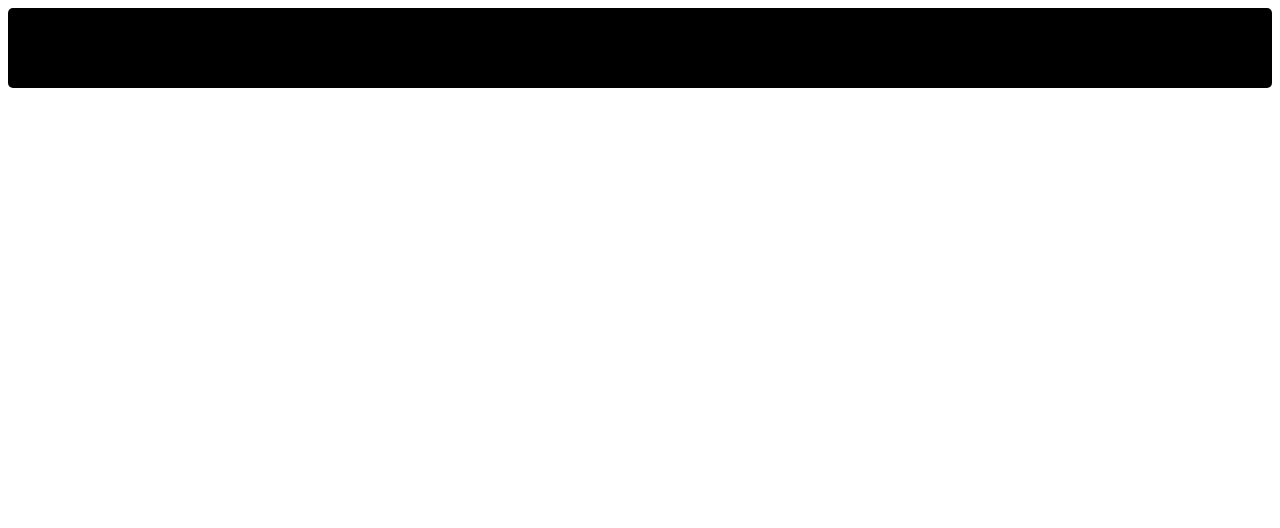
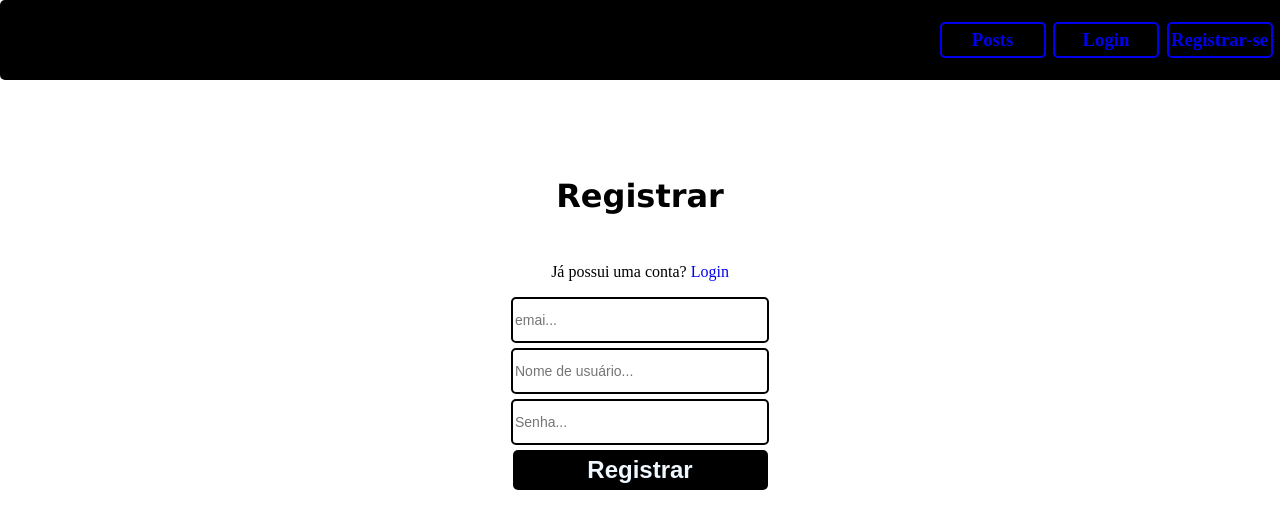
Before and after one commit to DaviFerrarezze/Blog_Xgrow, a React (Create React App) app: page /Register in a window 1280 px wide. Shown: the top 528 px of the page. Built offline with nearby package versions, Linux system fonts and the light colour scheme.

Commit message:
Parte bruta ok, agora é só enfeitar

```diff
--- a/src/App.jsx
+++ b/src/App.jsx
@@ -1,14 +1,12 @@
 import React from "react";
 import "./App.css";
 import RoutesFunction from "./Routes/routes";
-import Header from './Header'
 
 
 
 function App() {
   return (
     <div className="App">
-       <Header />
        <RoutesFunction/>
     </div>
   );
--- a/src/Header/header.css
+++ b/src/Header/header.css
@@ -3,4 +3,28 @@
     width: 100%;
     height: 80px;
     border-radius: 5px;
+    display: flex;
+    align-items: center;
+    justify-content: flex-end;
+    padding-right: 5px;
 }
+
+.Button{
+    display: flex;
+    align-items: center;
+    justify-content: center;
+    background-color: rgb(0, 0, 0);
+    width: 100px;
+    border-radius: 5px;
+    text-align: center;
+    height: 30px;
+    line-height: 0px;
+    border: 2px solid;
+    padding: 1px;
+    margin-right: 7.5px;
+}
+.Button:hover{
+    border: 2px solid gray;
+    background-color: gray;
+    cursor: pointer;
+}
--- a/src/Header/header.jsx
+++ b/src/Header/header.jsx
@@ -1,8 +1,27 @@
 import React from "react";
 import './header.css'
+import { Link } from "react-router-dom";
 
 function Header() {
-    return <header className="Header"></header>
+    return(
+    <header className="Header">
+      <Link to={`/`} style={{ textDecoration: "none" }}>
+        <div className='Button'>
+          <h3>Posts</h3>
+        </div>
+        </Link>
+        <Link to={`/Login/`} style={{ textDecoration: "none" }}>
+        <div className='Button'>
+          <h3>Login</h3>
+        </div>
+        </Link>
+        <Link to={`/Register/`} style={{ textDecoration: "none" }}>
+        <div className='Button'>
+          <h3>Registrar-se</h3>
+        </div>
+      </Link>
+    </header>
+    )
 }
 
 export default Header;
--- /dev/null
+++ b/src/Login/index.js
@@ -0,0 +1 @@
+export { default } from './login'
--- /dev/null
+++ b/src/Login/login.css
@@ -0,0 +1,47 @@
+body {
+    align-items: center;
+    justify-content: center;
+    margin: 0;
+}
+
+.Login {
+    width: 100%;
+    height: 60vh;
+    background-color: rgb(255, 255, 255);
+    display: flex;
+    flex-direction: column;
+    justify-content: center;
+    align-items: center;
+    border-radius: 5px;
+}
+
+.LoginInputs{
+    width: 250px;
+    height: 40px;
+    border: 2px solid rgb(0, 0, 0);
+    font-size: 14px;
+    border-radius: 5px;
+    display: block;
+    margin-bottom: 5px;
+}
+
+.LoginButton {
+    width: 255px;
+    height: 40px;
+    font-size: 16px;
+    border-radius: 5px;
+    margin-bottom: 5px;
+    background-color: black;
+    display: flex;
+    justify-content: center;
+    align-items: center;
+}
+.LoginButton > h2 {
+    color: aliceblue;
+    font-family: Arial, Helvetica, sans-serif;
+}
+
+.LoginText {
+    font-size: xx-large;
+    font-family:'Lucida Sans', 'Lucida Sans Regular', 'Lucida Grande', 'Lucida Sans Unicode', Geneva, Verdana, sans-serif;
+}
--- /dev/null
+++ b/src/Login/login.jsx
@@ -0,0 +1,17 @@
+import React from "react";
+import './login.css'
+import { Link } from "react-router-dom";
+
+function LoginPage() {
+    return(
+        <div className="Login">
+            <h3 className="LoginText">Login</h3>
+            <p>Novo no site? <Link to={`/Register`} style={{ textDecoration: "none" }}>Registrar</Link></p>
+            <input type="text" className="LoginInputs" placeholder="Nome de usuário..." />
+            <input type="text" className="LoginInputs" placeholder="Senha..." />
+            <div className="LoginButton"><h2>Login</h2></div>
+        </div>
+    )
+}
+
+export default LoginPage;
--- /dev/null
+++ b/src/Register/index.js
@@ -0,0 +1 @@
+export { default } from './register'
--- /dev/null
+++ b/src/Register/register.css
@@ -0,0 +1,47 @@
+body {
+    align-items: center;
+    justify-content: center;
+    margin: 0;
+}
+
+.Register {
+    width: 100%;
+    height: 60vh;
+    background-color: rgb(255, 255, 255);
+    display: flex;
+    flex-direction: column;
+    justify-content: center;
+    align-items: center;
+    border-radius: 5px;
+}
+
+.RegisterInputs{
+    width: 250px;
+    height: 40px;
+    border: 2px solid rgb(0, 0, 0);
+    font-size: 14px;
+    border-radius: 5px;
+    display: block;
+    margin-bottom: 5px;
+}
+
+.RegisterButton {
+    width: 255px;
+    height: 40px;
+    font-size: 16px;
+    border-radius: 5px;
+    margin-bottom: 5px;
+    background-color: black;
+    display: flex;
+    justify-content: center;
+    align-items: center;
+}
+.RegisterButton > h2 {
+    color: aliceblue;
+    font-family: Arial, Helvetica, sans-serif;
+}
+
+.RegisterText {
+    font-size: xx-large;
+    font-family:'Lucida Sans', 'Lucida Sans Regular', 'Lucida Grande', 'Lucida Sans Unicode', Geneva, Verdana, sans-serif;
+}
--- /dev/null
+++ b/src/Register/register.jsx
@@ -0,0 +1,18 @@
+import React from "react";
+import './register.css'
+import { Link } from "react-router-dom";
+
+function RegisterPage() {
+    return(
+        <div className="Register">
+            <h3 className="RegisterText">Registrar</h3>
+            <p>Já possui uma conta? <Link to={`/Login`} style={{ textDecoration: "none" }}>Login</Link></p>
+            <input type="text" className="RegisterInputs" placeholder="emai..." />
+            <input type="text" className="RegisterInputs" placeholder="Nome de usuário..." />
+            <input type="text" className="RegisterInputs" placeholder="Senha..." />
+            <div className="RegisterButton"><h2>Registrar</h2></div>
+        </div>
+    )
+}
+
+export default RegisterPage;
--- a/src/Routes/routes.jsx
+++ b/src/Routes/routes.jsx
@@ -2,15 +2,23 @@ import React from 'react';
 import { BrowserRouter as Router, Route, Switch } from 'react-router-dom';
 import Home_Page from './../HomePage';
 import PostPage from '../PostPage/postPage';
+import Header from './../Header';
+import LoginPage from './../Login';
+import RegisterPage from './../Register';
 
 
 function RoutesFunction() {
     return(
         <Router>
-            <Switch>
-                <Route exact path="/" component={Home_Page} />
-                <Route exact path="/post/:id" component={PostPage} />
-            </Switch>
+            <div>
+                <Header />
+                <Switch>
+                    <Route exact path="/" component={Home_Page} />
+                    <Route exact path="/post/:id" component={PostPage} />
+                    <Route exact path="/Login/" component={LoginPage} />
+                    <Route exact path="/Register/" component={RegisterPage} />
+                </Switch>
+            </div>
         </Router>
     );
 }
```
